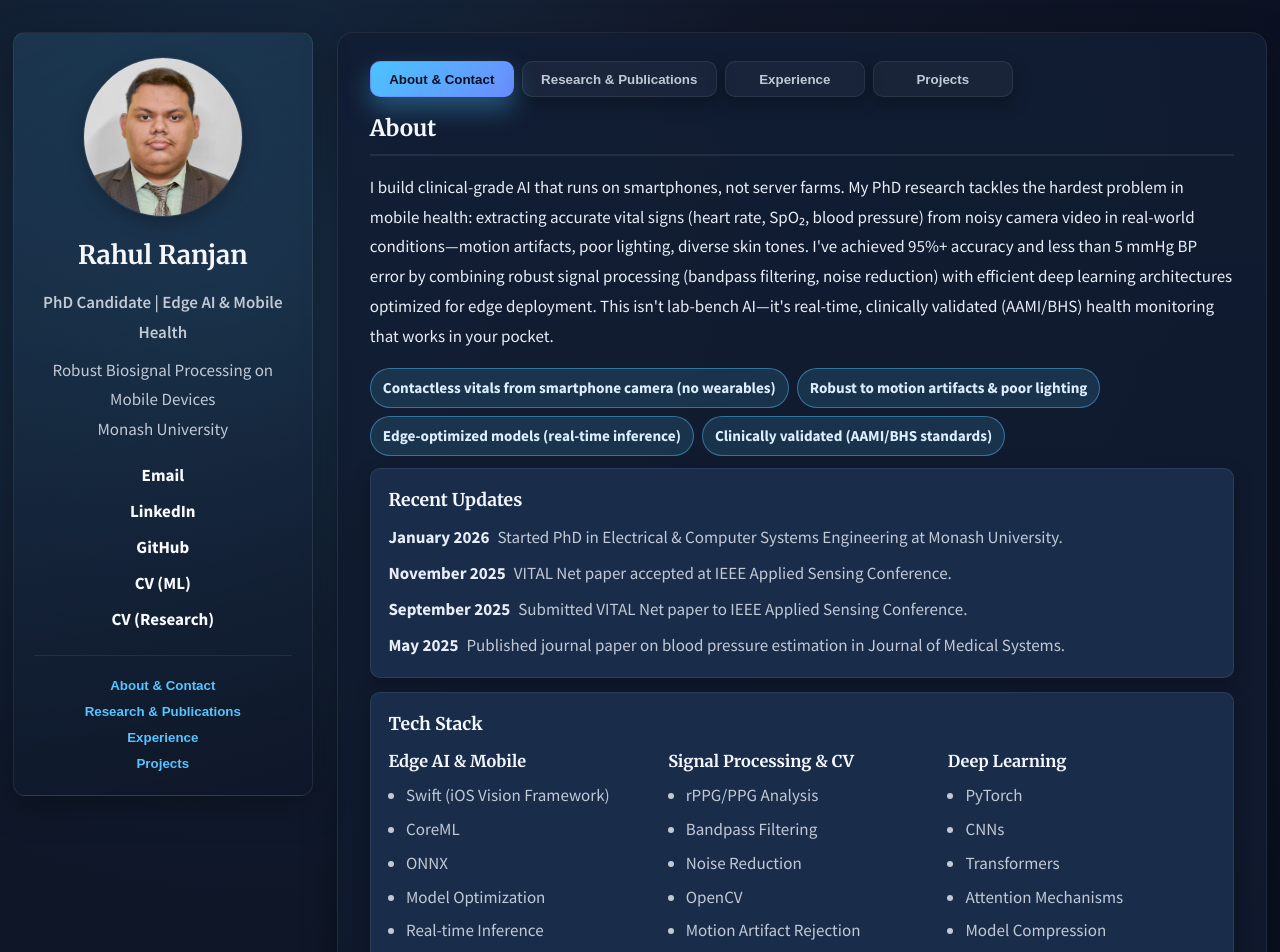
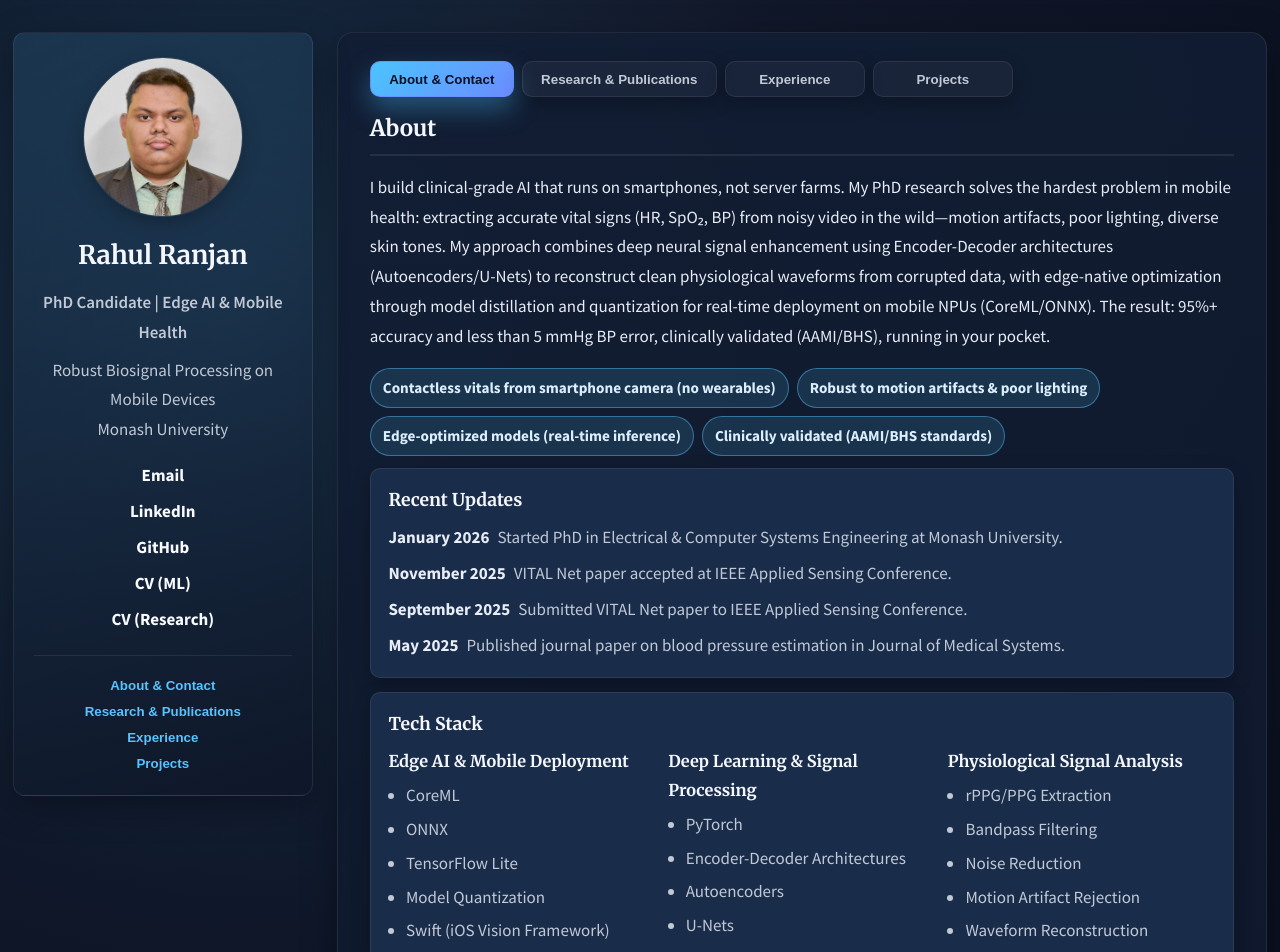
Before and after one commit to rahul201722/rahul201722.github.io, a React (Vite) app: page / in a window 1280 px wide. Shown: the top 952 px of the page. Built offline with nearby package versions, Linux system fonts and the light colour scheme.

Commit message:
Revise about section: emphasize encoder-decoder architectures and edge optimization

```diff
--- a/src/content.js
+++ b/src/content.js
@@ -22,7 +22,7 @@ const content = {
   ],
   about: {
     blurb:
-      'I build clinical-grade AI that runs on smartphones, not server farms. My PhD research tackles the hardest problem in mobile health: extracting accurate vital signs (heart rate, SpO₂, blood pressure) from noisy camera video in real-world conditions—motion artifacts, poor lighting, diverse skin tones. I\'ve achieved 95%+ accuracy and less than 5 mmHg BP error by combining robust signal processing (bandpass filtering, noise reduction) with efficient deep learning architectures optimized for edge deployment. This isn\'t lab-bench AI—it\'s real-time, clinically validated (AAMI/BHS) health monitoring that works in your pocket.',
+      'I build clinical-grade AI that runs on smartphones, not server farms. My PhD research solves the hardest problem in mobile health: extracting accurate vital signs (HR, SpO₂, BP) from noisy video in the wild—motion artifacts, poor lighting, diverse skin tones. My approach combines deep neural signal enhancement using Encoder-Decoder architectures (Autoencoders/U-Nets) to reconstruct clean physiological waveforms from corrupted data, with edge-native optimization through model distillation and quantization for real-time deployment on mobile NPUs (CoreML/ONNX). The result: 95%+ accuracy and less than 5 mmHg BP error, clinically validated (AAMI/BHS), running in your pocket.',
     highlights: [
       'Contactless vitals from smartphone camera (no wearables)',
       'Robust to motion artifacts & poor lighting',
@@ -37,20 +37,20 @@ const content = {
     ],
     techStack: [
       {
-        title: 'Edge AI & Mobile',
-        items: ['Swift (iOS Vision Framework)', 'CoreML', 'ONNX', 'Model Optimization', 'Real-time Inference'],
+        title: 'Edge AI & Mobile Deployment',
+        items: ['CoreML', 'ONNX', 'TensorFlow Lite', 'Model Quantization', 'Swift (iOS Vision Framework)', 'Real-time Inference on NPUs'],
       },
       {
-        title: 'Signal Processing & CV',
-        items: ['rPPG/PPG Analysis', 'Bandpass Filtering', 'Noise Reduction', 'OpenCV', 'Motion Artifact Rejection'],
+        title: 'Deep Learning & Signal Processing',
+        items: ['PyTorch', 'Encoder-Decoder Architectures', 'Autoencoders', 'U-Nets', 'CNNs', 'Transformers', 'Attention Mechanisms'],
       },
       {
-        title: 'Deep Learning',
-        items: ['PyTorch', 'CNNs', 'Transformers', 'Attention Mechanisms', 'Model Compression'],
+        title: 'Physiological Signal Analysis',
+        items: ['rPPG/PPG Extraction', 'Bandpass Filtering', 'Noise Reduction', 'Motion Artifact Rejection', 'Waveform Reconstruction'],
       },
       {
-        title: 'Research Tools',
-        items: ['Python', 'MATLAB', 'Statistical Analysis', 'Clinical Validation (AAMI/BHS)', 'LaTeX'],
+        title: 'Research & Validation',
+        items: ['Python', 'MATLAB', 'Statistical Analysis', 'Clinical Validation (AAMI/BHS)', 'OpenCV', 'LaTeX'],
       },
     ],
     education: [
```
